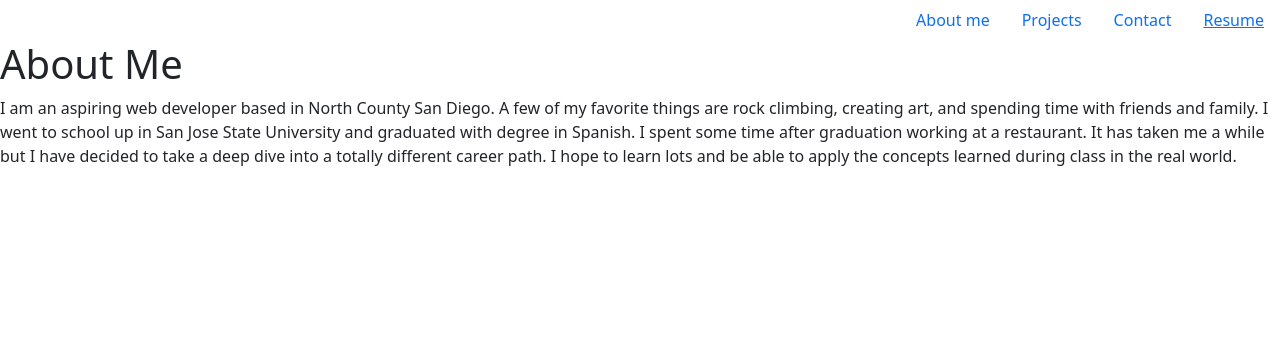
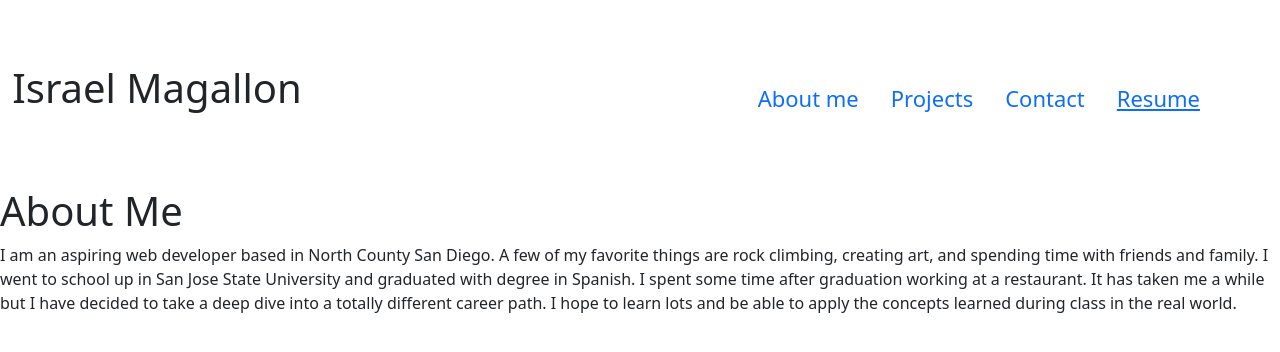
Before and after one commit to imagallon/react-portfolio, a React (Create React App) app: page / in a window 1280 px wide. Shown: the top 352 px of the page. Built offline with nearby package versions, Linux system fonts and the light colour scheme.

Commit message:
contact folder and css

```diff
--- a/src/components/PortfolioContainer.js
+++ b/src/components/PortfolioContainer.js
@@ -1,9 +1,9 @@
 import React, { useState } from "react";
-import NavTabs from "./NavTabs";
+import NavTabs from "./pages/NavTabs/NavTabs";
 import Aboutme from "./pages/Aboutme";
 import Projects from "./pages/Projects/Projects";
 import Resume from "./pages/Resume";
-import Contact from "./pages/Contact";
+import Contact from "./pages/Constact/Contact";
 
 export default function PortfolioContainer() {
   const [currentPage, setCurrentPage] = useState("Aboutme");
--- /dev/null
+++ b/src/components/pages/NavTabs/Nav.css
@@ -0,0 +1,12 @@
+.nav {
+  padding: 4em;
+}
+
+h1 {
+  margin-right: 11em;
+}
+
+li {
+  margin-top: 10px;
+  font-size: 22px;
+}
--- a/src/components/NavTabs.js
+++ b/src/components/pages/NavTabs/NavTabs.js
@@ -1,10 +1,12 @@
 import React from "react";
+import "./Nav.css";
 
 // Here we are using object destructuring assignment to pluck off our variables from the props object
 // We assign them to their own variable names
 function NavTabs({ currentPage, handlePageChange }) {
   return (
-    <ul className="nav justify-content-end">
+    <ul className="nav justify-content-end ">
+      <h1>Israel Magallon</h1>
       <li className="nav-item">
         <a
           href="#Aboutme"
--- a/src/components/pages/Projects/Projects.js
+++ b/src/components/pages/Projects/Projects.js
@@ -71,7 +71,7 @@ const projects = [
 export default function Projects() {
   return (
     <div>
-      <h1>About Page</h1>
+      <h1>Projects</h1>
       <div>
         {projects.map((project) => (
           <Project
```
Also changed, not shown: src/components/pages/Constact/Contact.css (added), src/components/pages/Constact/Contact.js (renamed from src/components/pages/Contact.js).
